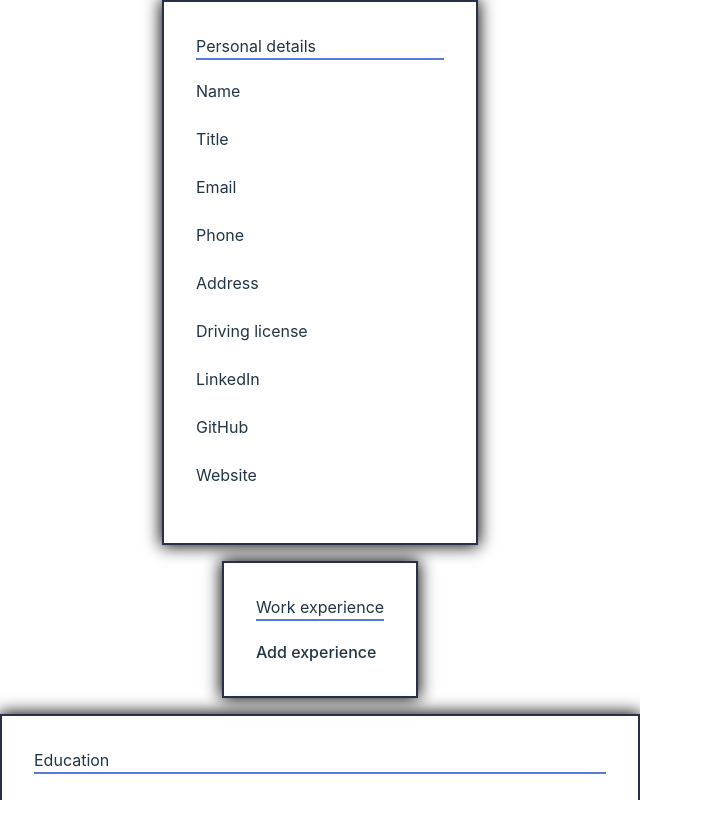
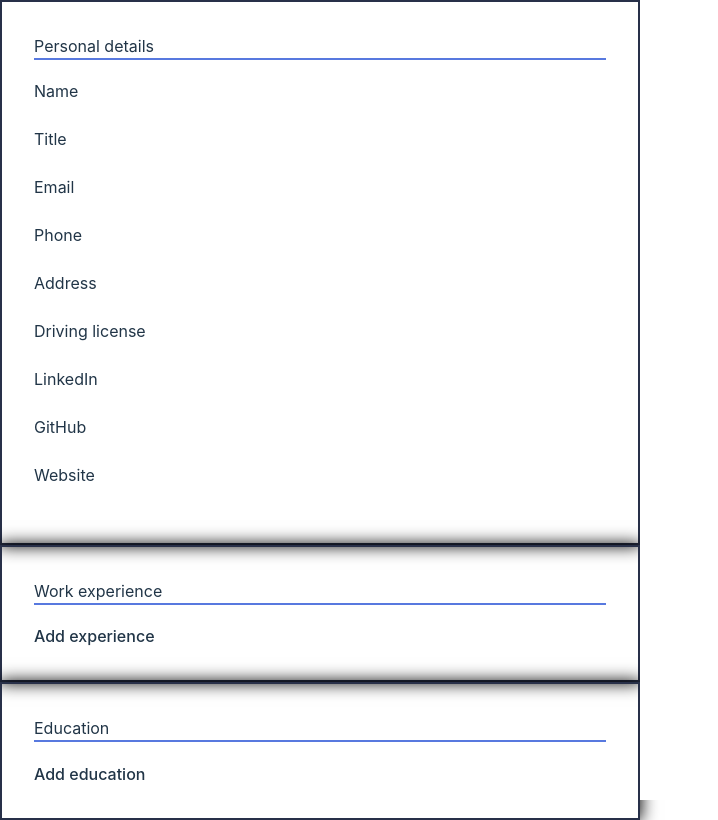
Before and after one commit to Benjent/nice-resume, a Vue app: page / in a window 1280 px wide. Shown: the whole page, without its empty margins (0-718 px from the left). Built offline with nearby package versions, Linux system fonts and the light colour scheme.

Commit message:
feat(Editor.vue): style education

```diff
--- a/src/components/Editor.vue
+++ b/src/components/Editor.vue
@@ -61,7 +61,7 @@ function deleteTraining(educationIndex: number) {
 </script>
 
 <template>
-  <main class="editor">
+  <main class="flex flex-col overflow-y-scroll">
     <Category heading="Personal details" class="w-full">
       <div class="flex flex-col gap-5">
         <div class="flex justify-center gap-10">
@@ -113,7 +113,6 @@ function deleteTraining(educationIndex: number) {
         <li
           v-for="(job, jobIndex) in workExperience"
           :key="`job${jobIndex}`"
-          class="editor__experience"
         >
           <ListActions
             class="mb-5"
@@ -173,74 +172,58 @@ function deleteTraining(educationIndex: number) {
         <button class="bg-green-700 px-3 py-2 rounded" @click="addJob">Add experience</button>
       </footer>
     </Category>
-    <Category heading="Education" class="editor__section">
-      <ul class="editor__section__list">
+    <Category heading="Education" class="w-full">
+      <ul class="flex flex-col gap-10">
         <li
           v-for="(training, trainingIndex) in education"
           :key="`training${trainingIndex}`"
-          class="editor__experience"
         >
           <ListActions
+            class="mb-5"
             :index="trainingIndex"
             :list-length="education.length"
             @moveUp="moveUp(education, trainingIndex)"
             @moveDown="moveDown(education, trainingIndex)"
             @delete="() => deleteTraining(trainingIndex)"
           />
+          <div class="flex flex-col gap-5">
             <label>
               Diploma
-            <input class="editor__input" v-model="training.diploma" />
+              <input v-model="training.diploma" />
             </label>
             <label>
               Institution
-            <input class="editor__input" v-model="training.institution" />
+              <input v-model="training.institution" />
             </label>
-          <label>
+            <div class="flex justify-center gap-10">
+              <label class="flex-[30%]">
                 Period
-            <input class="editor__input" v-model="training.period" />
+                <input v-model="training.period" />
               </label>
-          <label>
+              <label class="flex-[70%]">
                 Location
-            <input class="editor__input" v-model="training.location" />
+                <input v-model="training.location" />
               </label>
+            </div>
             <label>
               Description
-            <input class="editor__input" v-model="training.description" />
+              <input v-model="training.description" />
             </label>
+          </div>
         </li>
       </ul>
-      <button @click="addTraining">Add education</button>
+      <footer class="flex justify-center mt-10">
+        <button class="bg-green-700 px-3 py-2 rounded" @click="addTraining">Add education</button>
+      </footer>
     </Category>
   </main>
 </template>
 
 <style scoped>
-.editor {
-  display: flex;
-  flex-direction: column;
-  gap: 1rem;
-  place-items: center;
-  overflow-y: scroll;
-  height: 100%;
-}
-
-.editor__section {
-  width: 100%;
-}
-
 .editor__section__list {
   display: flex;
   flex-direction: column;
   gap: 1rem;
-}
-
-.editor__input {
-  width: 100%;
-}
-
-.editor__experience {
-  display: flex;
-  flex-direction: column;
 }
 
 label {
```
Lines whose indentation alone changed are shown as unchanged.
